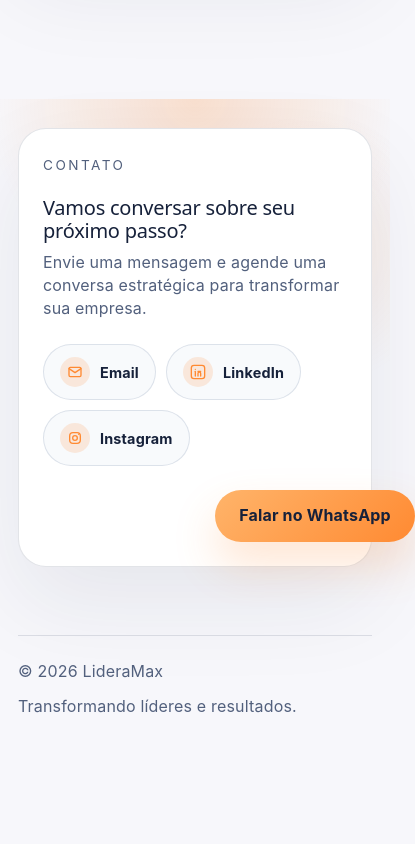
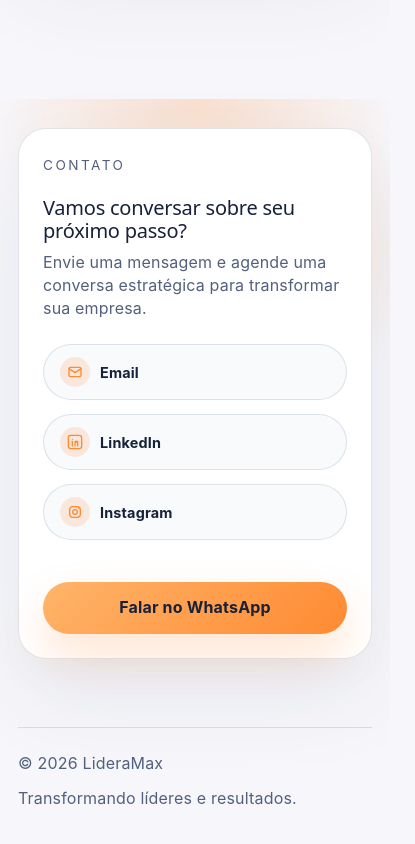
Before and after one commit to Juliagodoyprado/lideramax-site, a React (Vite) app in the folder lideramax-site/: page / in a window 390 px wide. Shown: the part 3277-4121 px from the top of the page, 415 px wide, since content can reach past the window. Before the commit the page ends 4043 px from the top, so only its background shows below. Built offline with nearby package versions, Linux system fonts and the light colour scheme.

Commit message:
ajuste layout celular

```diff
--- a/lideramax-site/src/App.css
+++ b/lideramax-site/src/App.css
@@ -598,6 +598,25 @@ h2 {
     align-items: stretch;
   }
 
+  .contact-card .btn {
+    position: static;
+    left: auto;
+    width: 100%;
+    margin-left: 0;
+    margin-top: 18px;
+    align-self: stretch;
+  }
+
+  .contact-links {
+    flex-direction: column;
+    gap: 14px;
+  }
+
+  .contact-link {
+    width: 100%;
+    justify-content: flex-start;
+  }
+
   .service-card,
   .feature-card,
   .contact-card {
```
